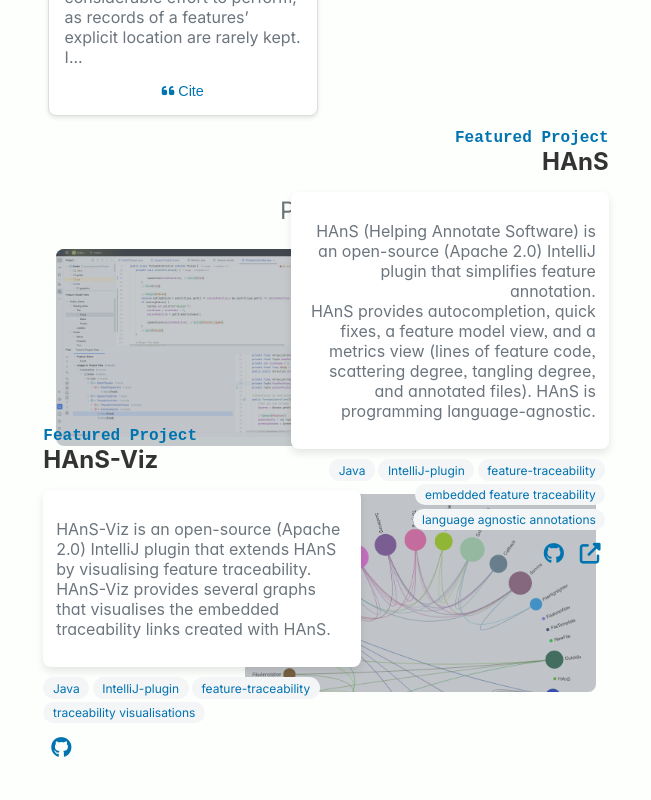
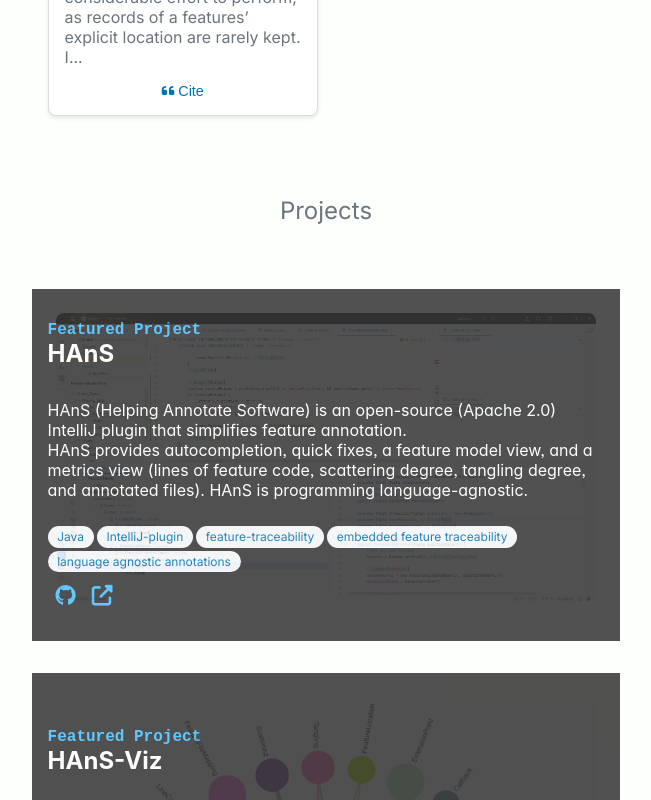
Before and after one commit to johmara/johmara.github.io, an Angular app: page /home in a window 768 px wide. Shown: the part 1800-2600 px from the top of the page, without its empty margins (58-709 px from the left). Built offline with nearby package versions, Linux system fonts and the light colour scheme.

Commit message:
projects mobile support

```diff
--- a/src/app/projects/projects.component.scss
+++ b/src/app/projects/projects.component.scss
@@ -3,6 +3,209 @@
   flex-direction: column;
   gap: 2rem; /* Add space between project cards */
   padding-bottom: 2rem;
+  padding-top: 2rem;
+}
+
+@media (max-width: 767px) {
+  .project {
+    flex-direction: column;
+    align-items: center;
+  }
+
+  .project-image {
+    position: relative; /* Ensure the pseudo-element is positioned correctly */
+    border-radius: 8px;
+    aspect-ratio: 16 / 9;
+    overflow: hidden;
+    width: 100%; /* Make the image take the full width of the container */
+    height: auto; /* Maintain the aspect ratio */
+    object-fit: contain; /* Ensure the image covers the entire container */
+    margin-bottom: 1rem;
+    z-index: 1;
+  }
+
+  .project-image img {
+    width: 100%;
+    height: auto;
+    transition: transform 0.3s; /* Smooth transition for hover effects */
+  }
+
+  .project-details {
+    position: relative;
+    width: 100%;
+    height: auto;
+    background-color: var(--accent-color-1);
+    opacity: 85%;
+    color: var(--background-color);
+    padding: 1rem;
+    box-sizing: border-box;
+    z-index: 2;
+  }
+
+  .project-title {
+    align-items: center;
+    text-align: center;
+  }
+
+  .project-title h4 {
+    font-family: 'Courier New', Courier, monospace;
+    color: var(--accent-color-2-lighter);
+    margin: 0;
+    font-weight: bolder;
+  }
+
+  .project-card {
+    text-align: center;
+  }
+
+
+  .project-links {
+    margin-top: 0.5rem;
+  }
+
+  .project-link {
+    margin-top: 1.5rem;
+    color: var(--accent-color-2-lighter);
+    margin-right: 0.5rem;
+    margin-left: 0.5rem;
+  }
+
+  .tags {
+    display: flex;
+    flex-direction: row;
+    margin-top: 10px;
+    justify-content: flex-start;
+    flex-wrap: wrap;
+  }
+
+  .pill {
+    background-color: var(--background-color-darker);
+    margin: 0 0.2rem 0.2rem 0;
+    padding: 0.2rem 0.6rem; /* Adjust padding to make it look more like a pill */
+    border-radius: 999px; /* Make the corners fully rounded */
+    font-size: 0.8rem;
+    color: var(--accent-color-2);
+  }
+}
+
+@media (min-width: 768px) and (max-width: 1023px) {
+  .project {
+    position: relative;
+    display: flex;
+    flex-direction: row-reverse;
+    align-items: center;
+    padding: 1.5rem;
+    transition: transform 0.3s, box-shadow 0.3s;
+  }
+
+  .project-image {
+    position: relative; /* Ensure the pseudo-element is positioned correctly */
+    border-radius: 8px;
+    aspect-ratio: 16 / 9;
+    overflow: hidden;
+    width: 100%; /* Make the image take the full width of the container */
+    height: auto; /* Maintain the aspect ratio */
+    object-fit: contain; /* Ensure the image covers the entire container */
+    z-index: 1;
+  }
+
+
+  .project-image img {
+    width: 100%;
+    height: auto;
+    transition: transform 0.3s; /* Smooth transition for hover effects */
+  }
+
+  .project-details {
+    position: absolute;
+    top: 0;
+    left: 0;
+    width: 100%;
+    height: 100%;
+    display: flex;
+    flex-direction: column;
+    justify-content: center;
+    align-items: flex-start;
+    background-color: var(--accent-color-1);
+    opacity: 85%;
+    color: var(--background-color);
+    padding: 1rem;
+    box-sizing: border-box;
+    z-index: 2; /* Lower z-index to slide over the image */
+  }
+
+  .project-title {
+    display: flex;
+    flex-direction: column;
+    align-items: flex-start;
+    justify-content: center;
+  }
+
+  .project-title h4 {
+    font-family: 'Courier New', Courier, monospace;
+    color: var(--accent-color-2-lighter);
+    margin: 0;
+    font-weight: bolder;
+  }
+
+  .project-title h2 {
+    font-family: -apple-system, ui-sans-serif, system-ui, BlinkMacSystemFont, "Segoe UI", Roboto, "Helvetica Neue", Arial, "Noto Sans", sans-serif, "Apple Color Emoji", "Segoe UI Emoji", "Segoe UI Symbol", "Noto Color Emoji";
+    margin-bottom: 1rem;
+    margin-top: 0;
+    font-weight: bolder;
+  }
+
+  .project-card {
+    font-family: -apple-system, ui-sans-serif, system-ui, BlinkMacSystemFont, "Segoe UI", Roboto, "Helvetica Neue", Arial, "Noto Sans", sans-serif, "Apple Color Emoji", "Segoe UI Emoji", "Segoe UI Symbol", "Noto Color Emoji";
+    font-size: 1rem;
+    font-weight: normal;
+    text-align: start;
+  }
+
+  .project-links {
+    font-size: 1.3rem;
+    display: flex;
+    flex-direction: row;
+    align-items: center;
+    justify-content: flex-start;
+    margin-top: 0.5rem;
+  }
+
+  .project-link {
+    color: var(--accent-color-2-lighter);
+    margin-right: 0.5rem;
+    margin-left: 0.5rem;
+
+  }
+
+  .tags {
+    display: flex;
+    flex-direction: row;
+    margin-top: 10px;
+    justify-content: flex-start;
+    flex-wrap: wrap;
+  }
+
+  .pill {
+    background-color: var(--background-color-darker);
+    margin: 0 0.2rem 0.2rem 0;
+    padding: 0.2rem 0.6rem; /* Adjust padding to make it look more like a pill */
+    border-radius: 999px; /* Make the corners fully rounded */
+    font-size: 0.75rem;
+    color: var(--accent-color-2);
+  }
+}
+
+@media (min-width: 1024px) and (max-width: 1200px) {
+  .projects-container {
+    padding-top: 8rem;
+  }
+}
+
+@media (min-width: 1024px) {
+  .projects-container {
+    max-width: 80%;
+    margin: 0 auto;
   }
 
   .project {
@@ -22,7 +225,7 @@
     position: relative; /* Ensure the pseudo-element is positioned correctly */
     border-radius: 8px;
     aspect-ratio: 16 / 9;
-  max-width: 65%;
+    max-width: 55%;
     overflow: hidden;
     width: 100%; /* Make the image take the full width of the container */
     height: auto; /* Maintain the aspect ratio */
@@ -52,43 +255,45 @@
     transition: transform 0.3s; /* Smooth transition for hover effects */
   }
 
-.project-image:hover {
-}
-
   .project-details {
+    background-color: transparent;
+    box-shadow: none;
     position: absolute;
     border-radius: 8px;
-  margin-left:40%;
-  margin-right:2%;
+    padding: 0 0 0 1rem;
+    margin-left: 40%;
+    margin-right: 2%;
     max-width: 60%;
     margin-top: -2rem; /* Adjust this value to control the sliding effect */
     z-index: 2; /* Lower z-index to slide over the image */
   }
 
-.project-details.reverse{
+  .project-details.reverse {
     margin-left: 2%;
-  margin-right:40%;
+    margin-right: 40%;
+    padding-right: 1rem;
+    padding-left: 0;
   }
 
-.project-title{
+  .project-title {
     display: flex;
     flex-direction: column;
     align-items: flex-end;
     justify-content: center;
   }
 
-.project.reverse .project-title{
+  .project.reverse .project-title {
     align-items: flex-start;
   }
 
-.project-title h4{
+  .project-title h4 {
     font-family: 'Courier New', Courier, monospace;
     color: var(--accent-color-2);
     margin: 0;
     font-weight: bold;
   }
 
-.project-title h2{
+  .project-title h2 {
     font-family: -apple-system, ui-sans-serif, system-ui, BlinkMacSystemFont, "Segoe UI", Roboto, "Helvetica Neue", Arial, "Noto Sans", sans-serif, "Apple Color Emoji", "Segoe UI Emoji", "Segoe UI Symbol", "Noto Color Emoji";
     color: var(--accent-color-1);
     margin-bottom: 1rem;
@@ -96,7 +301,7 @@
     font-weight: bold;
   }
 
-.project-title img{
+  .project-title img {
     max-width: 5rem;
     aspect-ratio: 16 / 9;
     width: 100%;
@@ -121,7 +326,7 @@
     text-align: start;
   }
 
-.project-links{
+  .project-links {
     font-size: 1.3rem;
     display: flex;
     flex-direction: row;
@@ -130,17 +335,15 @@
     margin-top: 0.5rem;
   }
 
-.project-link{
+  .project-link {
     color: var(--accent-color-2);
     margin-right: 0.5rem;
     margin-left: 0.5rem;
-
   }
 
-.project.reverse .project-links{
+  .project.reverse .project-links {
     justify-content: flex-start;
   }
-
 
   .tags {
     display: flex;
@@ -150,7 +353,7 @@
     flex-wrap: wrap;
   }
 
-.project.reverse .tags{
+  .project.reverse .tags {
     justify-content: flex-start;
   }
 
@@ -161,5 +364,5 @@
     border-radius: 999px; /* Make the corners fully rounded */
     font-size: 0.75rem;
     color: var(--accent-color-2);
-
   }
+}
--- a/src/styles.scss
+++ b/src/styles.scss
@@ -23,7 +23,7 @@
   --main-color: #6c757d; /* Main color set to a black-ish color */
   --accent-color-1: #333333; /* First accent color */
   --accent-color-2: #0073b1; /* Second accent color */
-  --accent-color-2-background: #01456a;
+  --accent-color-2-lighter: #47BFFF;
   --accent-color-3: #4cef99; /* Second accent color */
   --font-inter: 'Inter', sans-serif; /* Load the Inter font */
 }
```
Lines whose indentation alone changed are shown as unchanged.
